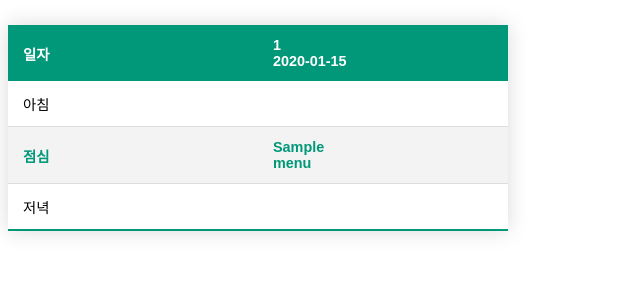
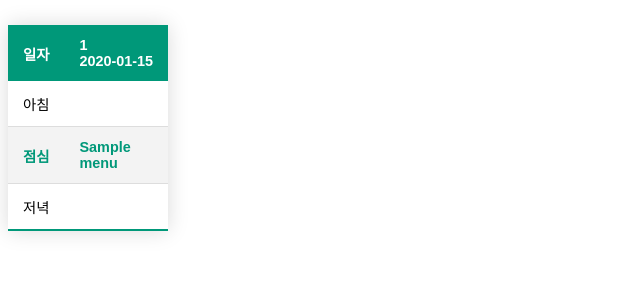
Before and after one commit to cs2jang/kartmarket, a Flask app: template templates/thisweek.html in a window 1280 px wide. Shown: the top 300 px of the page, without its empty margins (0-640 px from the left). Run offline with Flask 2, Linux system fonts and the light colour scheme; the template is opened without the code that fills it: most values are stand-ins (such as "Sample title", 1, 10 or a date in 2020).

Commit message:
added comment

```diff
--- a/static/style.css
+++ b/static/style.css
@@ -3,7 +3,7 @@
     margin: 25px 0;
     font-size: 0.9em;
     font-family: sans-serif;
-    min-width: 500px;
+    /* min-width: 500px; */
     box-shadow: 0 0 20px rgba(0, 0, 0, 0.15);
     table-layout:fixed;
 }
@@ -16,7 +16,7 @@
 
 .styled-table th,
 .styled-table td {
-    min-width: 200px;
+    /* min-width: 200px; */
     padding: 12px 15px;
     white-space: nowrap;
 }
```
